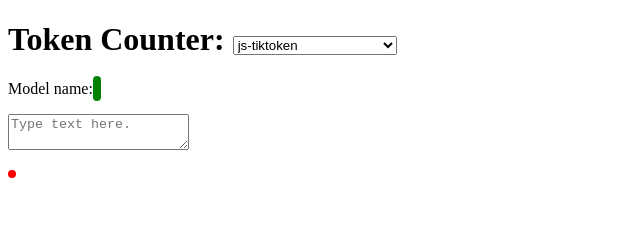
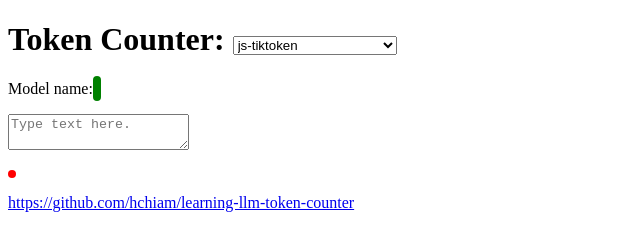
Before and after one commit to hchiam/learning-llm-token-counter, a website with bundled scripts: page demo/index.html in a window 1280 px wide. Shown: the whole page, without its empty margins (0-640 px from the left). Built offline with nearby package versions, Linux system fonts and the light colour scheme.

Commit message:
make token counter site reference github repo for convenience

```diff
--- a/demo/index.html
+++ b/demo/index.html
@@ -42,6 +42,13 @@
     <p>Model name: <span id="modelName"></span></p>
     <textarea id="input" placeholder="Type text here."></textarea>
     <p id="output"></p>
+    <p>
+      <a
+        href="https://github.com/hchiam/learning-llm-token-counter"
+        target="_blank"
+        >https://github.com/hchiam/learning-llm-token-counter</a
+      >
+    </p>
     <script type="module" src="index-1-js-tiktoken.js"></script>
     <script type="module" src="index-2-xenova-transformers.js"></script>
     <script type="module" src="index-3-llama-tokenizer-js.js"></script>
```
